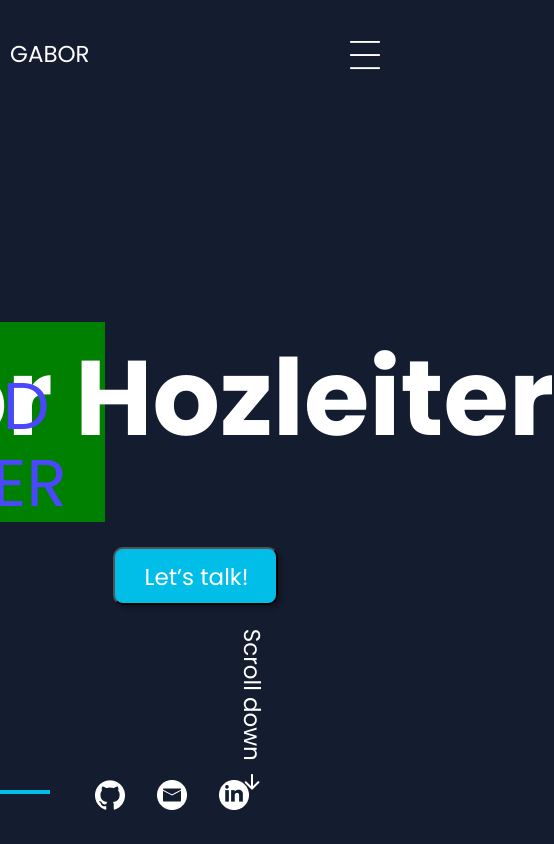
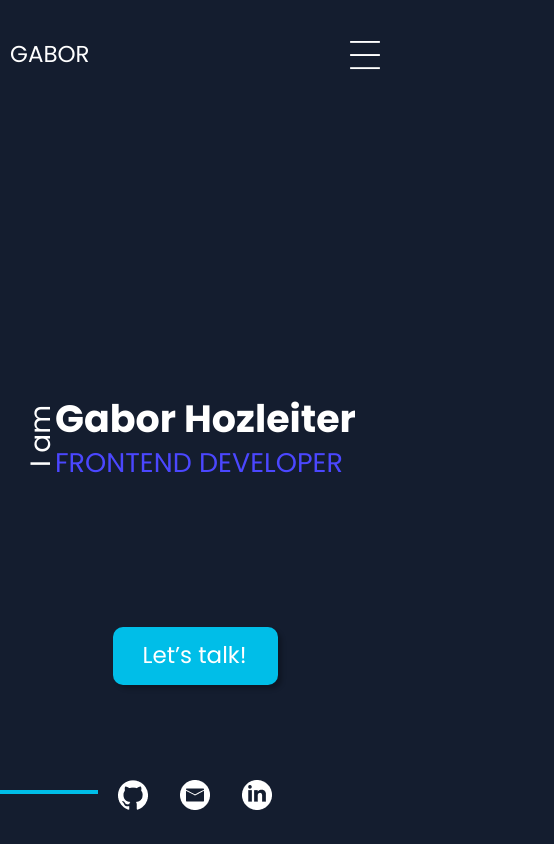
Before and after one commit to GaborHozleiter/my-portfolio, an Angular app: page / in a window 390 px wide. Shown: the top 844 px of the page, 554 px wide, since content can reach past the window. Built offline with nearby package versions, Linux system fonts and the light colour scheme.

Commit message:
addde moved arrow cont and responsiv design

```diff
--- a/src/app/main-content/about-me/about-me.component.scss
+++ b/src/app/main-content/about-me/about-me.component.scss
@@ -5,6 +5,7 @@
     position: absolute;
     left: calc(50vw - 960px);
     background-color: greenyellow;
+    position: relative;
 }
 
 @media(max-width:1920px){
--- a/src/app/main-content/above-the-fold/above-the-fold.component.html
+++ b/src/app/main-content/above-the-fold/above-the-fold.component.html
@@ -9,10 +9,15 @@
         </div>
     </header>
     <button>Let’s talk!</button>
-    <div class="srcoll-down-cont">
-        <span class="scroll-down-text">Scroll down</span>
+    <div class="anim-cont">
+        <div class="srcoll-down-cont">
+            <span class="scroll-down-text">Scroll down</span>
+        </div>
+        <div class="moved-arrow-cont">
+            <img src="../../../assets/img/arrow-down-line.png" class="scroll-down-arrow">
+        </div>
     </div>
-    <img src="../../../assets/img/arrow-down-line.png" class="scroll-down-arrow">
+
     <div class="blue-line"></div>
     <div class="icons-cont">
         <div>
--- a/src/app/main-content/above-the-fold/above-the-fold.component.scss
+++ b/src/app/main-content/above-the-fold/above-the-fold.component.scss
@@ -1,26 +1,26 @@
 .above-the-fold-container {
     width: 1920px;
     height: calc(100vh - 109px);
-    //background-color: aqua;
     position: absolute;
     position: relative;
     left: calc(50% - 960px);
 }
 
 header {
-    width: 960px;
+    width: 930px;
     height: 200px;
     position: absolute;
-    left: calc(50% - 480px);
+    left: calc(50% - 465px);
     top: calc(50% - 155px);
-    background-color: yellow;
     position: relative;
+    span {
+        cursor: default;
+    }
 }
 
 .header-right {
     position: absolute;
     height: 100%;
-    background-color: green;
     width: 850px;
     z-index: 3;
     top: 0;
@@ -32,9 +32,7 @@ header {
     position: absolute;
     z-index: 2;
     top: 55px;
-    left: -15px;
-    background-color: red;
-
+    left: -33px;
 }
 
 .i-am {
@@ -78,9 +76,12 @@ button {
     height: 58px;
     padding: 15px 30px 15px 30px;
     border-radius: 10px;
+    border: none;
     background-color: #00BEE8;
     box-shadow: 4px 4px 4px 0px #00000040;
     cursor: pointer;
+    transition: transform 0.3s ease-out;
+    transform-origin: top center;
     font-family: 'Poppins';
     font-size: 23px;
     font-weight: 400;
@@ -90,14 +91,42 @@ button {
     white-space: nowrap;
     position: absolute;
     left: calc(50% - 82.5px);
-    top: calc(50% + 70px);
+    top: calc(50% + 150px);
+    &:hover {
+        transform: scaleX(1.1) scaleY(1.1);
+        background-color: #4B47FF;
+    }
+    &:active {
+        color: black;
+        background-color: white;
+    }
+}
+
+@keyframes move {
+    0% {
+        transform: translateY(50);
+    }
+    50% {
+        transform: translateY(-70px);
+    }
+    100% {
+        transform: translateX(50);
+    }
+}
+
+.anim-cont {
+    animation: move 1s infinite;
+    position: absolute;
+    position: relative;
+    top: calc(100% - 190px);
 }
 
 .srcoll-down-cont {
     transform: rotate(90deg);
     position: absolute;
-    bottom: 135px;
+    bottom: 120px;
     left: calc(50% + 760px);
+    cursor: default;
 }
 
 .scroll-down-text {
@@ -115,14 +144,14 @@ button {
     height: 24px;
     position: absolute;
     left: calc(50% + 812px);
-    bottom: 50px;
+    bottom: 35px;
 }
 
 .blue-line {
     height: 4px;
     position: absolute;
     width: 3000px;
-    left: calc(50% - 2830px);
+    left: calc(50% - 2780px);
     bottom: 50px;
     background-color: #00BEE8;
 }
@@ -130,7 +159,7 @@ button {
 .icons-cont{
     position: absolute;
     bottom: 30px;
-    left: 95px;
+    left: 145px;
     gap: 32px;
     display: flex;
 }
@@ -143,15 +172,177 @@ button {
     }
 
     .srcoll-down-cont {
-        left: calc(100vw - 205px);
+        left: calc(100vw - 210px);
     }
 
     .scroll-down-arrow {
-        left: calc(100vw - 150px);
+        left: calc(100vw - 158px);
+    }
+
+    .blue-line {
+        left: 0;
+        width: 100px;
+    }
+}
+
+@media(max-width: 1050px){
+    header {
+        width: 730px;
+        height: 180px;
+        left: calc(50% - 365px);
+        top: calc(50% - 145px);
+    }
+
+    .header-right {
+        width: 650px;
+    }
+
+    .header-left {
+        top: 45px;
+        left: -5px;
+
+    }
+
+    .i-am {
+        font-size: 50px;
+    }
+
+    .name {
+        font-size: 82px;
+    }
+
+    .profession {
+        font-size: 52px;
+    }
+}
+
+@media(max-width: 1000px){
+    .srcoll-down-cont {
+        left: calc(100vw - 155px);
+    }
+
+    .scroll-down-arrow {
+        left: calc(100vw - 100px);
     }
 
     .blue-line {
         left: 0;
         width: 50px;
     }
+
+    .icons-cont{
+        left: 95px;
+    }
 }
+
+@media(max-width: 850px){
+    header {
+        width: 570px;
+        height: 170px;
+        left: calc(50% - 285px);
+        top: calc(50% - 140px);
+    }
+
+    .header-right {
+        width: 500px;
+    }
+
+    .header-left {
+        top: 45px;
+        left: 3px;
+
+    }
+
+    .i-am {
+        font-size: 44px;
+    }
+
+    .name {
+        font-size: 62px;
+    }
+
+    .profession {
+        font-size: 39px;
+    }
+}
+
+@media(max-width: 650px){
+    header {
+        width: 420px;
+        height: 160px;
+        left: calc(50% - 225px);
+        top: calc(50% - 135px);
+    }
+
+    .header-right {
+        width: 350px;
+    }
+
+    .header-left {
+        top: 40px;
+        left: 15px;
+
+    }
+
+    .i-am {
+        font-size: 34px;
+    }
+
+    .name {
+        font-size: 44px;
+    }
+
+    .profession {
+        font-size: 32px;
+    }
+}
+
+@media(max-width: 450px){
+    header {
+        width: 320px;
+        height: 160px;
+        left: calc(50% - 160px);
+        top: calc(50% - 135px);
+    }
+
+    .header-right {
+        width: 300px;
+    }
+
+    .header-left {
+        top: 40px;
+        left: -25px;
+
+    }
+
+    .i-am {
+        font-size: 28px;
+    }
+
+    .name {
+        font-size: 38px;
+    }
+
+    .profession {
+        font-size: 27px;
+    }
+
+    .srcoll-down-cont, .scroll-down-arrow {
+        display: none;
+    }
+
+    .icons-cont{
+        left: calc(50% - 77px);
+    }
+
+    .blue-line {
+        left: 0;
+        width: calc(50% - 127px);
+    }
+}
+
+@media(max-width: 400px){
+    .blue-line {
+        width: calc(50% - 97px);
+    }
+}
```
